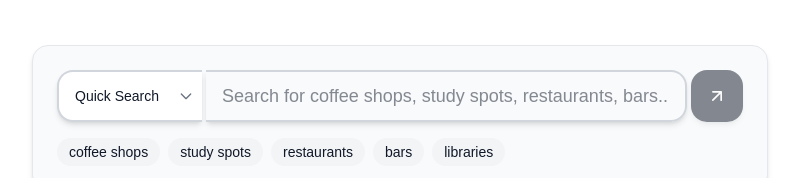
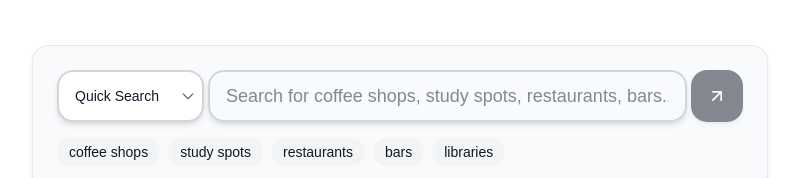
Before and after one commit to tom4sg/nyu-corner-datathon-2025, a Next.js app in the folder frontend/: page / in a window 1280 px wide. Shown: the part 135-313 px from the top of the page, without its empty margins (240-1039 px from the left). Built offline with nearby package versions, Linux system fonts and the light colour scheme.

Commit message:
toggle rounded

```diff
--- a/frontend/src/components/SearchBox.tsx
+++ b/frontend/src/components/SearchBox.tsx
@@ -32,7 +32,7 @@ export default function SearchBox({ onSearch, loading }: SearchBoxProps) {
             value={searchMode}
             onChange={(e) => setSearchMode(e.target.value)}
             disabled={loading}
-            className="h-[52px] px-4 py-3 text-sm border-2 border-gray-300 rounded-l-2xl focus-within:ring-2 ring-gray-400 focus:border-gray-500 focus:outline-none transition-all duration-200 text-gray-900 bg-white shadow-md hover:shadow-lg appearance-none cursor-pointer disabled:opacity-50 border-r-0"
+            className="h-[52px] px-4 py-3 text-sm border-2 border-gray-300 rounded-2xl focus-within:ring-2 ring-gray-400 focus:border-gray-500 focus:outline-none transition-all duration-200 text-gray-900 bg-white shadow-md hover:shadow-lg appearance-none cursor-pointer disabled:opacity-50"
             style={{ minWidth: '140px' }}
           >
             <option value="deep">Advanced Search</option>
@@ -53,7 +53,7 @@ export default function SearchBox({ onSearch, loading }: SearchBoxProps) {
             onChange={(e) => setQuery(e.target.value)}
             onKeyPress={handleKeyPress}
             placeholder="Search for coffee shops, study spots, restaurants, bars..."
-            className="w-full h-[52px] px-4 py-3 text-lg border-2 border-gray-300 rounded-r-2xl focus-within:ring-2 ring-gray-400 focus:border-gray-500 focus:outline-none transition-all duration-200 text-gray-900 shadow-md hover:shadow-lg border-l-0"
+            className="w-full h-[52px] px-4 py-3 text-lg border-2 border-gray-300 rounded-2xl focus-within:ring-2 ring-gray-400 focus:border-gray-500 focus:outline-none transition-all duration-200 text-gray-900 shadow-md hover:shadow-lg"
             disabled={loading}
           />
         </div>
```
